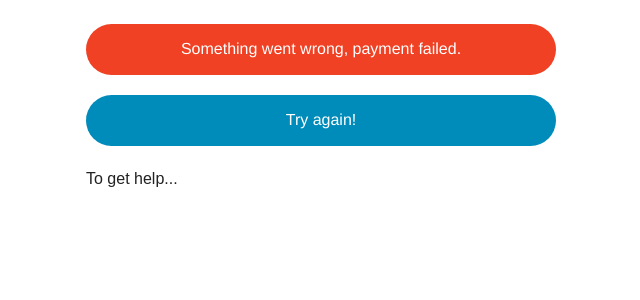
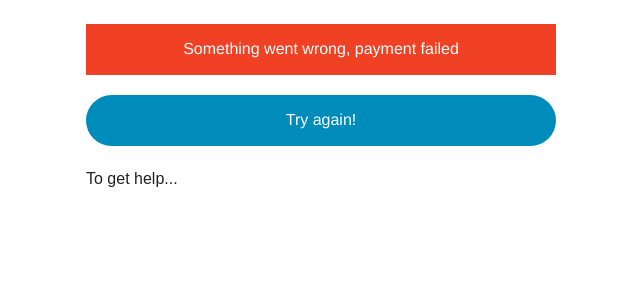
Before and after one commit to 46elks/battlehack, a Flask app: template templates/resultpage.html in a window 1280 px wide. Shown: the top 300 px of the page, without its empty margins (319-959 px from the left). Run offline with Flask 2, Linux system fonts and the light colour scheme; the template is opened without the code that fills it, so the values that code supplies are empty; some web fonts are replaced.

Commit message:
Updated resultpage

```diff
--- a/templates/resultpage.html
+++ b/templates/resultpage.html
@@ -9,7 +9,7 @@
   <script src="/static/js/vendor/modernizr.js"></script>
   <script src="/static/js/vendor/jquery.js"></script>
   <script src="/static/js/foundation.min.js"></script>
-  <meta name="viewport" content="initial-scale=1.0" />
+  <meta name="viewport" content="initial-scale=1.0; width=device-width; user-scalable=no;" />
 </head>
 <body style="font-family: 'ABeeZee', sans-serif;">
 
@@ -23,27 +23,28 @@ $(document).foundation();
 {% if good %}
        <div class="row">
             <div class="small-12 large-12 columns">
-               <span class="success round button expand">We now have true success.</span>
+               <span class="success button expand">Payment successful!</span>
             </div>
        </div>
 
 {% elif paid %}
         <div class="row">
-            <div class="label">
+            <div class="small-12 large-12 columns label">
                <img src="/static/dontbeeridiculous.jpg"
                 alt="Don't bee ridiculous" />
             </div>
         </div>
+        <br />
         <div class="row">
             <div class="small-12 large-12 columns">
-               <span class="round button expand">Already Paid</span>
+               <span class="button expand">Already Paid</span>
             </div>
        </div>
 
 {% else %}
        <div class="row">
             <div class="small-12 large-12 columns">
-               <span class="alert round button expand">Something went wrong, payment failed.</span>
+               <span class="alert button expand">Something went wrong, payment failed</span>
             </div>
        </div>
 
```
